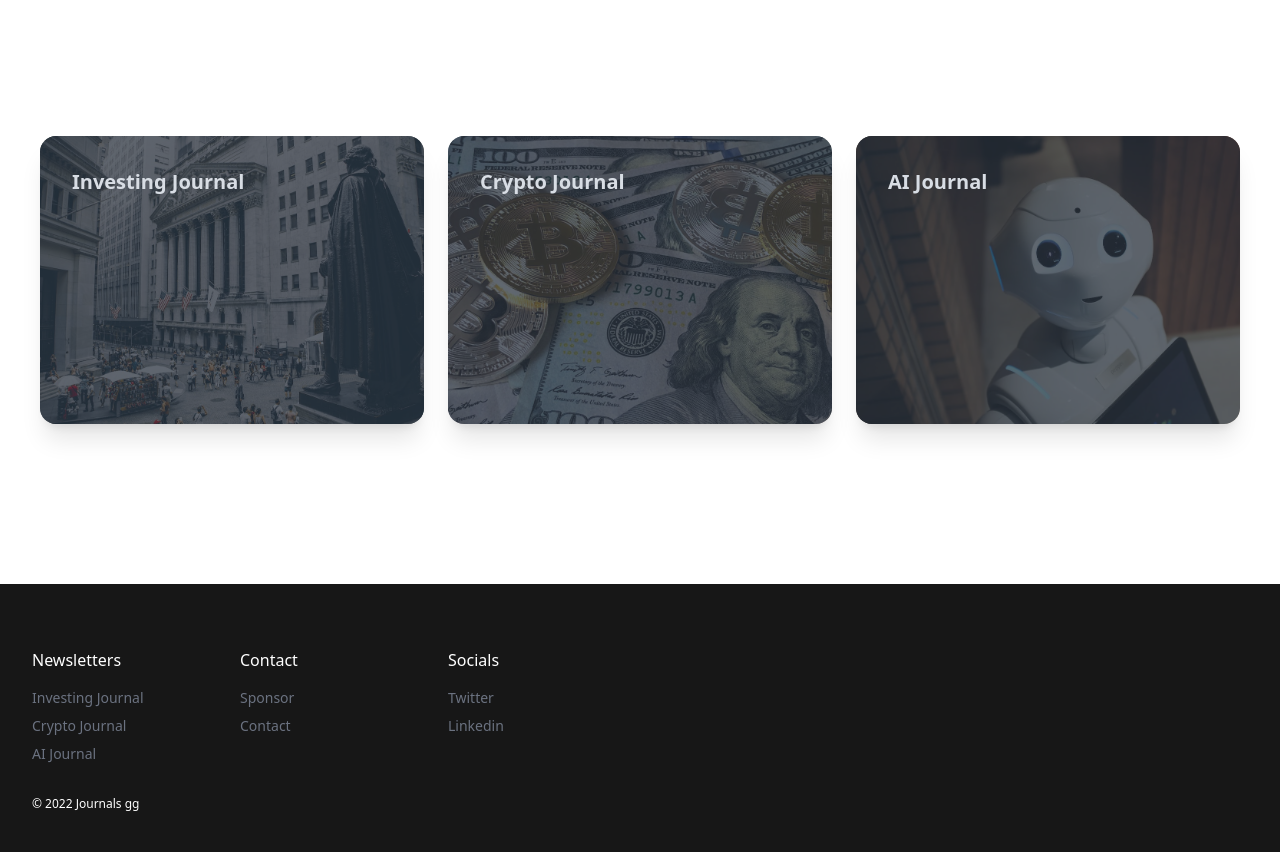
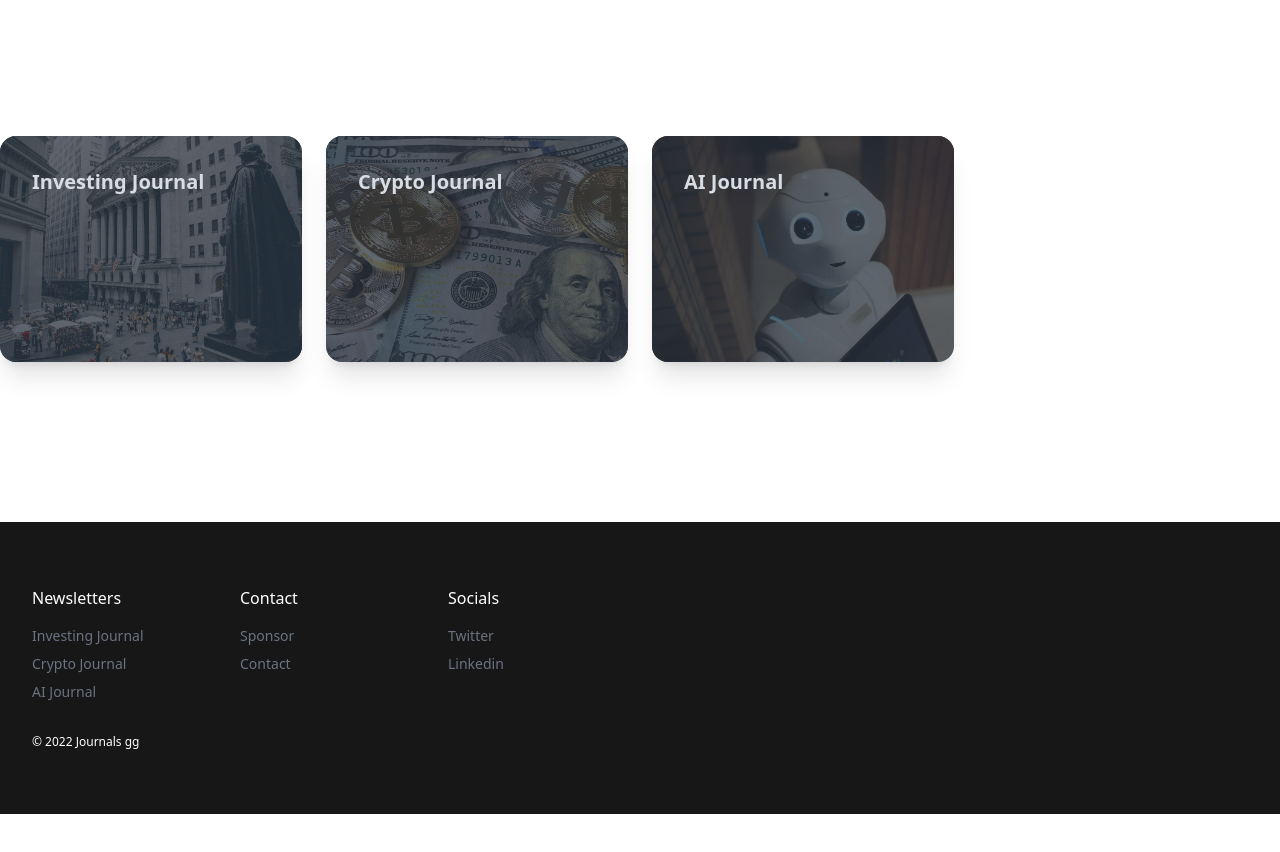
Before and after one commit to edwardfgt/journals-full-stack, a React (Create React App) app: page / in a window 1280 px wide. Shown: the part 1200-2052 px from the top of the page. After the commit the page ends 2014 px from the top, so only its background shows below. Built offline with nearby package versions, Linux system fonts and the light colour scheme; no server answers; what aws-amplify would draw is missing.

Commit message:
Make home.js and newsletterGrid.js responsive to fit mobile screens

```diff
--- a/public/index.html
+++ b/public/index.html
@@ -24,7 +24,7 @@
       work correctly both with client-side routing and a non-root public URL.
       Learn how to configure a non-root public URL by running `npm run build`.
     -->
-    <title>React App</title>
+    <title>Journals.gg</title>
   </head>
   <body>
     <noscript>You need to enable JavaScript to run this app.</noscript>
--- a/src/components/home/home.js
+++ b/src/components/home/home.js
@@ -7,8 +7,8 @@ const Home = () => {
   return (
     <>
       <div className="mt-90 mx-auto max-w-7xl px-6 pb-24 pt-10 sm:pb-30 lg:flex lg:px-8 lg:pt-20">
-        <div className="grid grid-cols-2 gap-4">
-          <div className="flex flex-col justify-center items-center">
+        <div className="grid grid-cols-1 sm:grid-cols-2 gap-4">
+          <div className="flex flex-col justify-center items-center mb-4 sm:mb-0">
             <h1 className="mb-4 text-6xl text-center text-white">
               Journals.gg
             </h1>
--- a/src/components/newsletter-grid/newsletterGrid.js
+++ b/src/components/newsletter-grid/newsletterGrid.js
@@ -18,10 +18,10 @@ const NewsletterGrid = ({ newsletters }) => {
   return (
     <>
       <div className="flex justify-center mb-40">
-        <div className="grid grid-cols-1 sm:grid-cols-2 md:grid-cols-4 lg:grid-cols-3 gap-6">
+        <div className="grid grid-cols-1 sm:grid-cols-2 md:grid-cols-3 lg:grid-cols-4 gap-6">
           {newsletters.map((newsletter, index) => (
             <div
-              className="card w-96 bg-base-100 shadow-xl image-full hover:border"
+              className="card w-full sm:w-auto bg-base-100 shadow-xl image-full hover:border"
               key={index}
               onClick={() => handleOpen(newsletter)}
             >
```
